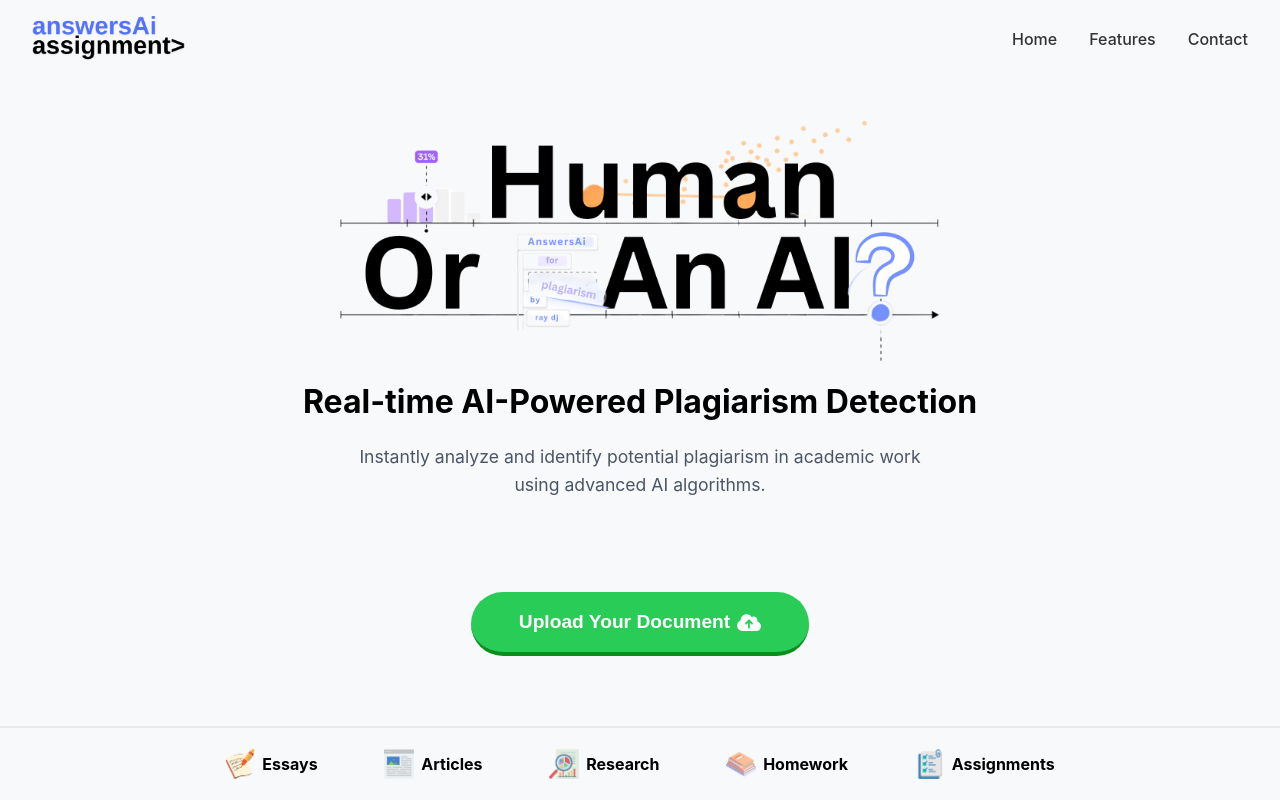
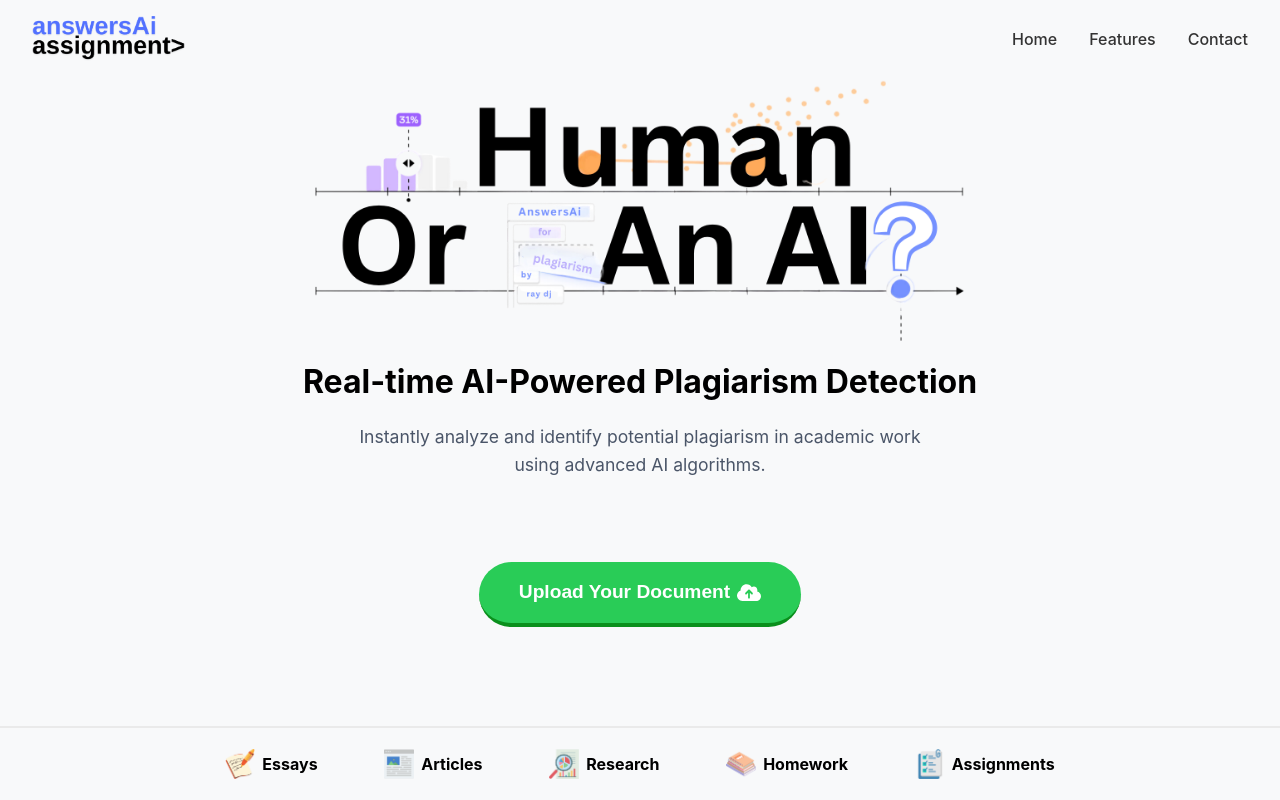
Before and after one commit to raycoffee/Ray-Dhrubojyoti-AIPlagiarismDetector, a React (Create React App) app in the folder client/: page / in a window 1280 px wide. Shown: the top 800 px of the page. Built offline with nearby package versions, Linux system fonts and the light colour scheme; no server answers.

Commit message:
making changes to homepage

```diff
--- a/client/src/pages/HomePage/HomePage.css
+++ b/client/src/pages/HomePage/HomePage.css
@@ -11,19 +11,19 @@
 .homepage-hero-section {
   display: flex;
   flex-direction: column;
-  justify-content: flex-end;
+  justify-content: center;
   align-items: center;
   text-align: center;
   animation: fadeIn 0.8s ease-in;
   min-height: 100vh;
-  padding-top: 120px;
+  padding-top: 80px;
   box-sizing: border-box;
   width: 100%;
 
 }
 
 .homepage-hero-image {
-  width: 600px;
+  width: 650px;
   transition: transform 0.3s ease;
 }
 
@@ -48,7 +48,7 @@
   background-color: #29CC57;
   color: white;
   border: none;
-  padding: 1.2rem 3rem;
+  padding: 1.2rem 2.5rem;
   font-size: 1.2rem;
   font-weight: 600;
   border-radius: 50px;
@@ -61,7 +61,7 @@
   display: flex;
   align-items: center;
   justify-content: center;
-  margin-top: 45px;
+  margin-top: 35px;
 }
 
 .homepage-get-started-btn::before {
```
